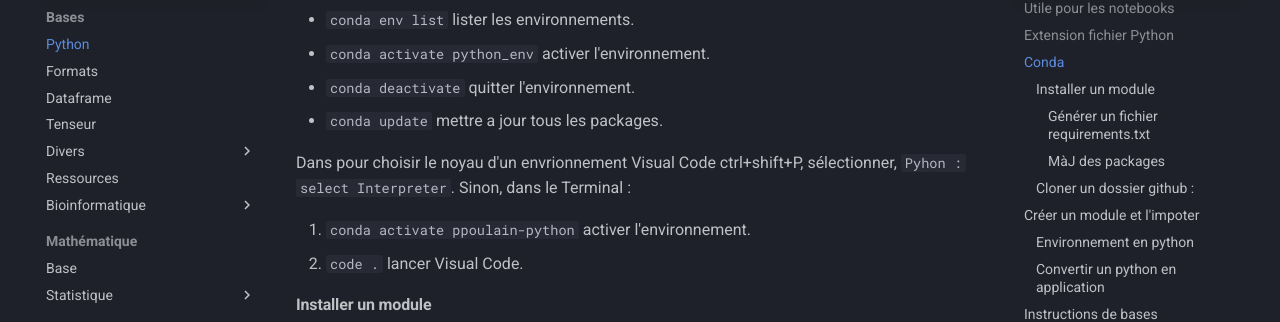
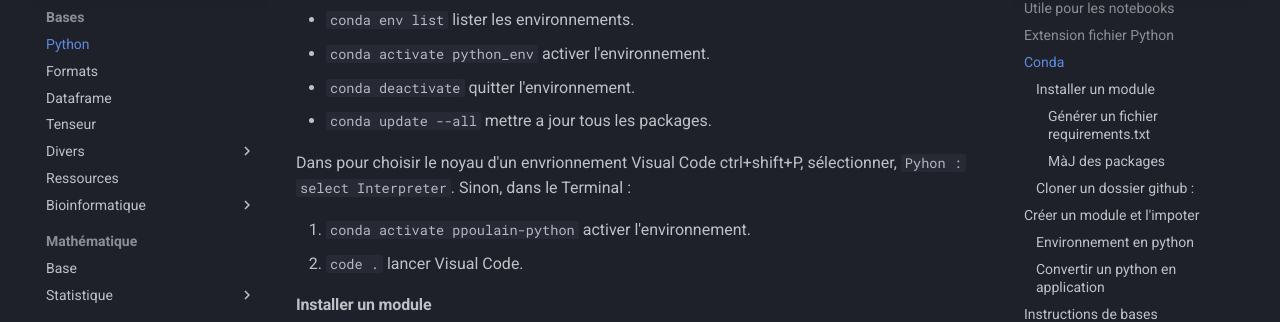
Before and after one commit to gdemare/Informatique, an MkDocs documentation site: the page built from docs/python/python_py.md, in a window 1280 px wide and 900 px high, scrolled down 567 px. Shown: the part 148-470 px from the top of the window. Built offline with MkDocs 1.6.1 and Material for MkDocs 9.7.7, drawn with Linux system fonts in a browser that asks for light colours; comment, search, counter and statistics services are not loaded.

Commit message:
Update python_py.md

```diff
--- a/docs/python/python_py.md
+++ b/docs/python/python_py.md
@@ -18,7 +18,7 @@ Conda est un logiciel qui permet de gérer les environnements en Python. Cela pe
 * `conda env list` lister les environnements.
 * `conda activate python_env` activer l'environnement.
 * `conda deactivate` quitter l'environnement.
-* `conda update` mettre a jour tous les packages.
+* `conda update --all` mettre a jour tous les packages.
 
 Dans pour choisir le noyau d'un envrionnement Visual Code ctrl+shift+P, sélectionner, `Pyhon : select Interpreter`. Sinon, dans le Terminal :
 
```
